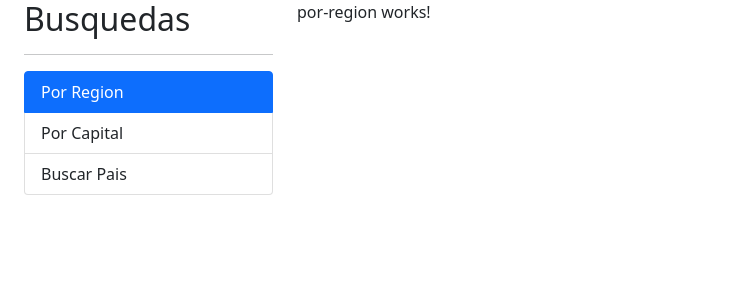
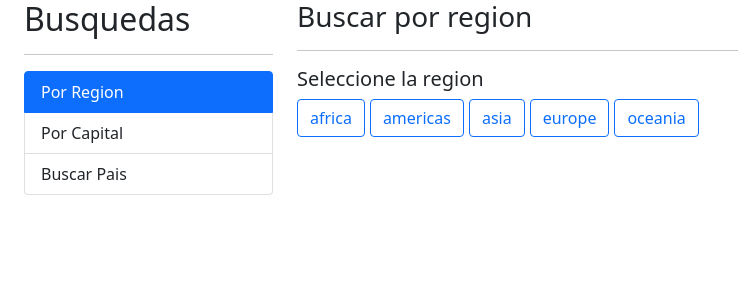
Before and after one commit to soRodriguezz/app-paises-restcountries, an Angular app: page /region in a window 1280 px wide. Shown: the top 300 px of the page, without its empty margins (0-738 px from the left). Built offline with nearby package versions, Linux system fonts and the light colour scheme.

Commit message:
por region

```diff
--- a/src/app/pais/pages/por-region/por-region.component.html
+++ b/src/app/pais/pages/por-region/por-region.component.html
@@ -1 +1,31 @@
-<p>por-region works!</p>
+<h3>
+  Buscar por region <small> {{ regionActiva | titlecase }} </small>
+</h3>
+<hr />
+
+<h5>Seleccione la region</h5>
+
+<div class="row">
+  <div class="col">
+    <button
+      *ngFor="let region of regiones"
+      [class]="getClaseCSS(region)"
+      (click)="activarRegion(region)"
+    >
+      {{ region }}
+    </button>
+  </div>
+</div>
+
+<div *ngIf="paises.length > 0" class="row">
+  <div class="col">
+    <app-pais-tabla [paises]="paises"></app-pais-tabla>
+  </div>
+</div>
+
+<!--
+    [ngClass]="{
+          'btn-primary': regionActiva === region,
+          'btn-outline-primary': regionActiva !== region
+      }"
+ -->
--- a/src/app/pais/pages/por-region/por-region.component.ts
+++ b/src/app/pais/pages/por-region/por-region.component.ts
@@ -1,16 +1,60 @@
-import { Component, OnInit } from '@angular/core';
+import { Component } from '@angular/core';
+import { Country } from '../../interfaces/pais.interface';
+import { PaisService } from '../../services/pais.service';
 
 @Component({
   selector: 'app-por-region',
   templateUrl: './por-region.component.html',
   styles: [
-  ]
+    `
+      button {
+        margin-right: 5px;
+      }
+    `,
+  ],
 })
-export class PorRegionComponent implements OnInit {
+export class PorRegionComponent {
+  regiones: string[] = ['africa', 'americas', 'asia', 'europe', 'oceania'];
+  regionActiva: string = '';
+  paises: Country[] = [];
 
-  constructor() { }
 
-  ngOnInit(): void {
+  constructor( private paisService: PaisService) {}
+
+  getClaseCSS(region: string) {
+    return region === this.regionActiva
+      ? 'btn btn-primary'
+      : 'btn btn-outline-primary';
   }
 
+  activarRegion(region: string) {
+    this.regionActiva = region;
+
+    this.paisService.buscarRegion(region).subscribe(
+      (paises) => {
+        this.paises = paises;
+      }
+    );
+
+  }
 }
+
+
+/*
+buscar(termino: string) {
+    this.hayError = false;
+    this.termino = termino;
+
+    this.paisService.buscarPais(termino).subscribe(
+      (paises) => {
+        console.log(paises);
+        this.paises = paises;
+      },
+      (err) => {
+        this.hayError = true;
+        this.paises = [];
+      }
+    );
+  }
+
+*/
--- a/src/app/pais/pages/ver-pais/ver-pais.component.html
+++ b/src/app/pais/pages/ver-pais/ver-pais.component.html
@@ -5,7 +5,7 @@
 <ng-template #divPais>
   <div clas="row ">
     <div class="col-12">
-      <h1 class="text-center">
+      <h1>
         <small>{{ pais.name }}</small>
       </h1>
     </div>
--- a/src/app/pais/services/pais.service.ts
+++ b/src/app/pais/services/pais.service.ts
@@ -30,4 +30,9 @@ export class PaisService {
     return this.http.get<Country>( url );
   }
 
+  buscarRegion(region: string): Observable<Country[]> {
+    const url = `${ this.apiUrl }/region/${ region }`;
+    return this.http.get<Country[]>( url );
+  }
+
 }
```
